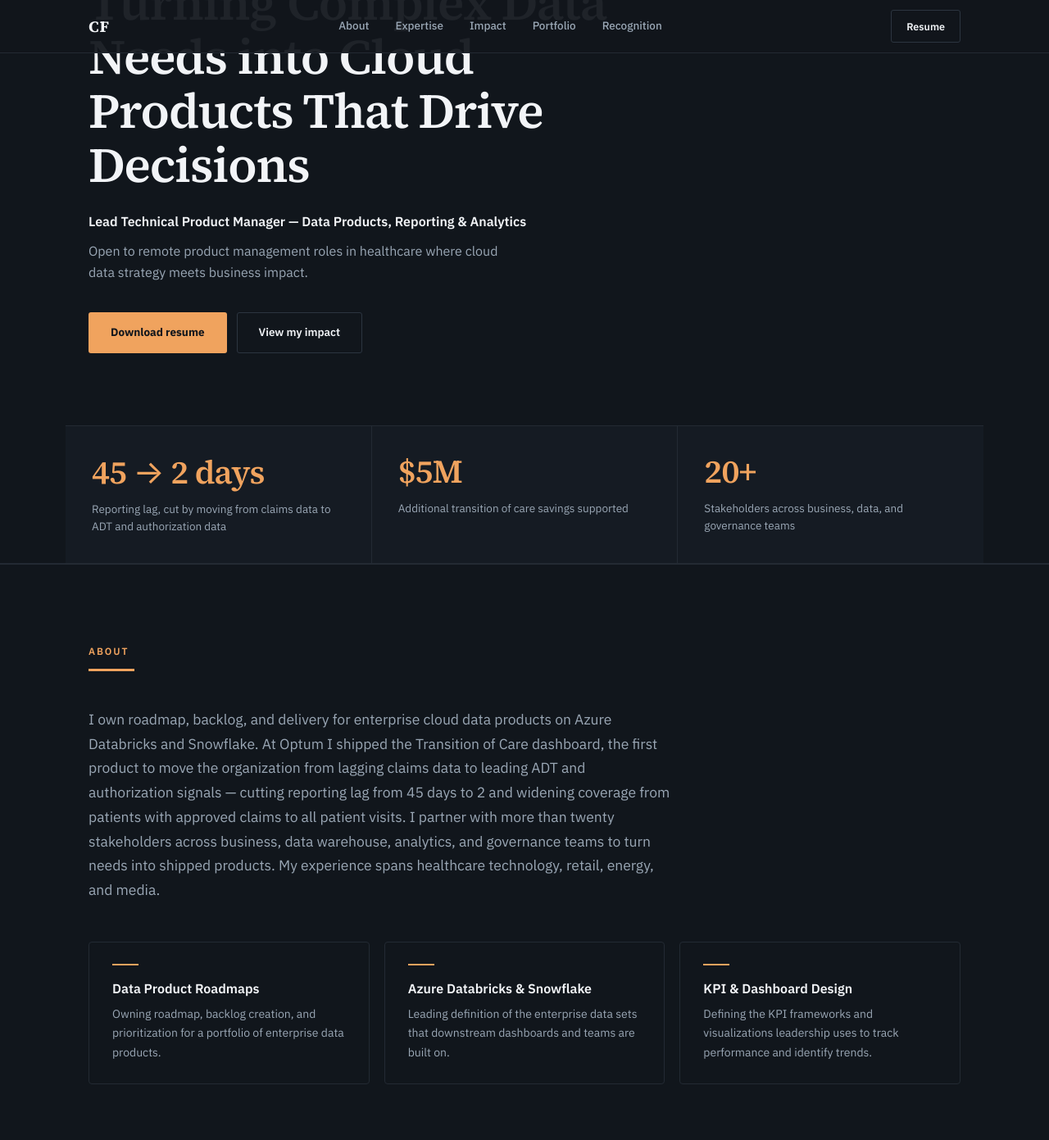
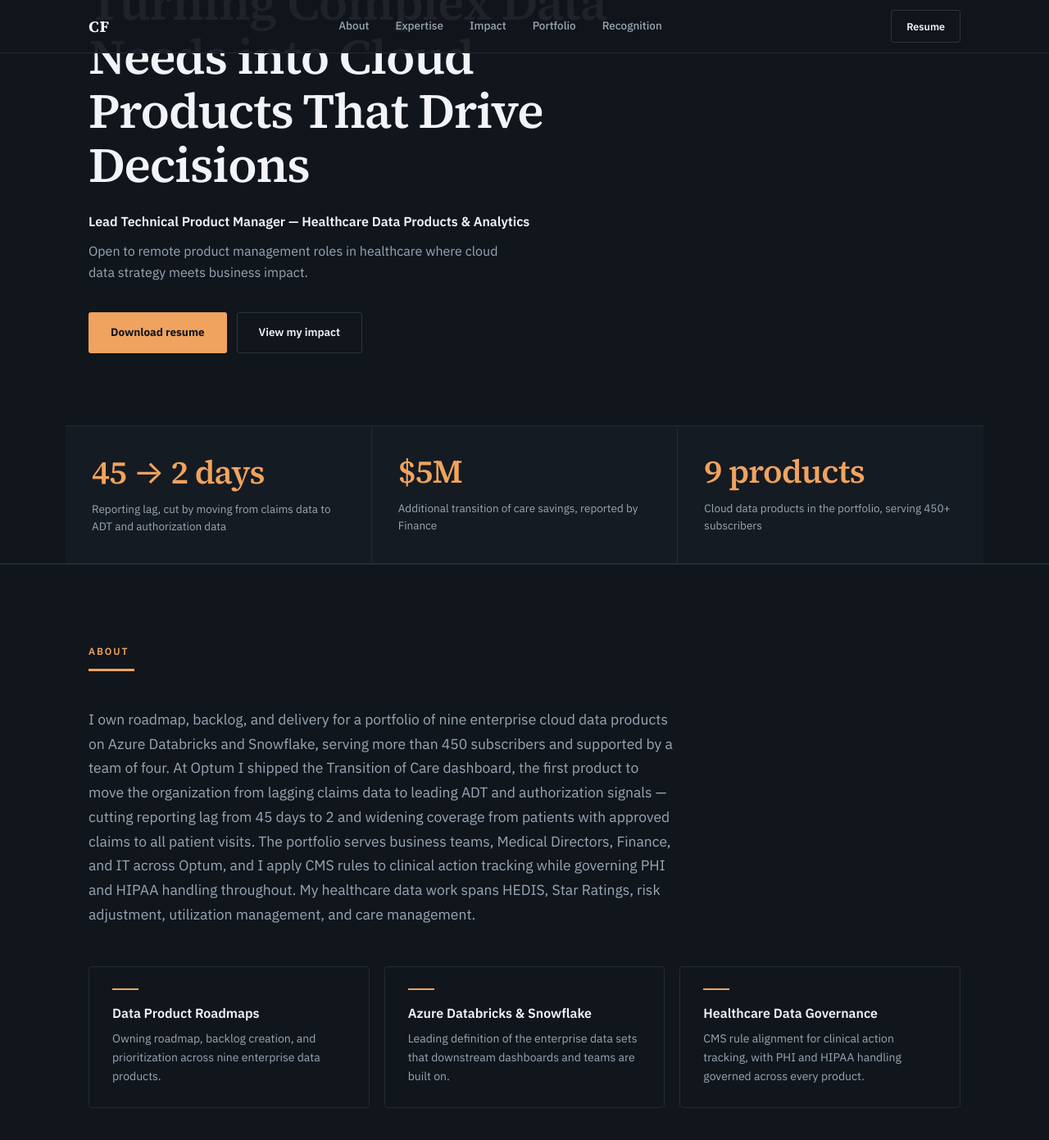
Before and after one commit to christanfranklin7-lab/Portfolio, a Jekyll site: the page built from index.html, in a window 1280 px wide and 1400 px high, scrolled down 246 px. Shown: the top 1391 px of the window at 82% size. Built offline with Jekyll 4.4.1, drawn with Linux system fonts in a browser that asks for light colours; some of the changed text lies outside the part shown.

Commit message:
Add files via upload

```diff
--- a/_data/expertise.yml
+++ b/_data/expertise.yml
@@ -1,8 +1,10 @@
 - id: product
   label: Product Management
   items:
+    - title: Product Discovery
+      body: Working directly with Medical Directors to capture clinical goals, then assessing what the data can support and sequencing for fastest value.
     - title: Data Product Roadmaps
-      body: Owning the roadmap for Data Services & Analytics and for individual products within the portfolio.
+      body: Owning the roadmap for Data Services & Analytics and for individual products across a nine-product portfolio.
     - title: Backlog Creation & Prioritization
       body: Sequencing work against stakeholder impact and delivery capacity across the data product portfolio.
     - title: Data Product Requirements
@@ -27,8 +29,12 @@
       body: Moving reporting off lagging claims data and onto leading ADT and authorization signals.
     - title: KPI Development & Dashboard Design
       body: Defining KPI frameworks and dashboards that give leadership actionable visibility.
-    - title: Data Governance Frameworks
-      body: Establishing governance policies, quality standards, and reporting consistency across the organization.
+    - title: PHI & HIPAA Governance
+      body: Governing PHI handling and HIPAA requirements across the Transition of Care product and the wider portfolio.
+    - title: CMS Rule Alignment
+      body: Applying CMS rules to the definition of tracked clinical actions so reporting reflects them correctly.
+    - title: Quality & Risk Programs
+      body: HEDIS, Star Ratings, risk adjustment, Medicare Advantage, utilization management, and care management reporting.
 
 - id: ba
   label: Business Analysis
--- a/_data/portfolio.yml
+++ b/_data/portfolio.yml
@@ -6,19 +6,52 @@
     signals — cutting reporting lag from 45 days to 2 and widening coverage from
     patients with approved claims to all patient visits.
   sections:
+    - heading: Discovery
+      items:
+        - Met with Medical Directors to capture clinical goals and define what success looked like
+        - Assessed which of those goals the available data could actually support
+        - Sequenced the roadmap around what could be delivered quickly against the highest-value goals
+        - Refined through review sessions, letting stakeholder feedback drive each iteration
     - heading: Key Actions
       items:
         - Built the product roadmap and owned backlog creation and prioritization
         - Defined source data needs, cloud data set design, reporting logic, and acceptance criteria
         - Led the team defining the enterprise data sets underneath the product
         - Coordinated delivery across business, data warehouse, analytics, and governance teams
+    - heading: The Tradeoff
+      items:
+        - Chose not to blend claims data into the lead-indicator product, despite claims being the established source
+        - Keeping the sources separate meant every figure had one unambiguous origin, with no reconciliation ambiguity for Finance or Medical Directors
+        - It also meant admits and visits are captured whether or not a claim is ever paid — the care happened, so it counts
+        - The cost is that the product does not reconcile to settled claims totals; that comparison stays where it belongs, in the claims reporting
     - heading: Outcome
       items:
         - Reporting lag reduced from 45 days to 2
         - Coverage widened from approved-claim patients only to all patient visits
-        - Supports $5M in additional transition of care savings
+        - Finance reports $5M in additional transition of care savings this year
+        - Used by business teams, Medical Directors, Finance, and IT across Optum
         - Enterprise data sets now feed at least three additional dashboards across IT and business teams
   stack: [Azure Databricks, Snowflake, Tableau, ServiceNow]
+
+- title: Standardizing Readmission Rate Logic Across the Organization
+  tags: [Data Governance, CMS Alignment, Stakeholder Alignment]
+  summary: >-
+    Multiple groups were calculating readmission rates different ways, producing
+    numbers that disagreed. Documented every variant, benchmarked them against
+    CMS methodology, and drove the organization to a single agreed definition.
+  sections:
+    - heading: Approach
+      items:
+        - Documented how each group was calculating the readmission rate and where the logic diverged
+        - Compared every variant against CMS methodology to establish an external reference point
+        - Wrote up the findings and differences for the primary business owner
+        - Presented the comparison to the Medical Directors for final review and agreement
+    - heading: Outcome
+      items:
+        - One agreed readmission rate definition, ratified by the Medical Directors
+        - Differences between prior calculations documented rather than left implicit
+        - CMS methodology established as the reference point for future definition questions
+  stack: [CMS Methodology, Snowflake, Tableau]
 
 - title: Enterprise Reporting Consolidation & BI Delivery
   tags: [Business Intelligence, KPI Reporting, Data Governance]
@@ -35,6 +68,7 @@
         - Cross-functional alignment across business, development, and QA teams
     - heading: Outcome
       items:
+        - 50 legacy reports replaced with governed data products
         - 30+ SSRS reports consolidated into two dashboards on one governed data set
         - One source of truth for stakeholders asking the same questions
         - 98% on-time delivery on data warehouse project
--- a/_data/profile.yml
+++ b/_data/profile.yml
@@ -1,10 +1,9 @@
 name: Christan Franklin
 initials: CF
-title: "Lead Technical Product Manager — Data Products, Reporting & Analytics"
+title: "Lead Technical Product Manager — Healthcare Data Products & Analytics"
 headline: "Turning Complex Data Needs into Cloud Products That Drive Decisions"
 location: San Antonio, TX · Remote
 
-# NOTE: your resume uses Christy.franklin@live.com. Pick ONE and use it everywhere.
 email: christanfranklin7@gmail.com
 linkedin: https://www.linkedin.com/in/christan-franklin-cbap-92885723/
 
@@ -12,14 +11,16 @@
 resume_url: /Portfolio/Christan-Franklin-Resume.pdf
 
 about: >-
-  I own roadmap, backlog, and delivery for enterprise cloud data products on
-  Azure Databricks and Snowflake. At Optum I shipped the Transition of Care
+  I own roadmap, backlog, and delivery for a portfolio of nine enterprise cloud
+  data products on Azure Databricks and Snowflake, serving more than 450
+  subscribers and supported by a team of four. At Optum I shipped the Transition of Care
   dashboard, the first product to move the organization from lagging claims data
   to leading ADT and authorization signals — cutting reporting lag from 45 days
   to 2 and widening coverage from patients with approved claims to all patient
-  visits. I partner with more than twenty stakeholders across business, data
-  warehouse, analytics, and governance teams to turn needs into shipped products.
-  My experience spans healthcare technology, retail, energy, and media.
+  visits. The portfolio serves business teams, Medical Directors, Finance, and IT
+  across Optum, and I apply CMS rules to clinical action tracking while governing
+  PHI and HIPAA handling throughout. My healthcare data work spans HEDIS, Star
+  Ratings, risk adjustment, utilization management, and care management.
 
 seeking: >-
   Open to remote product management roles in healthcare where cloud data strategy
@@ -27,8 +28,8 @@
 
 value_props:
   - title: Data Product Roadmaps
-    body: Owning roadmap, backlog creation, and prioritization for a portfolio of enterprise data products.
+    body: Owning roadmap, backlog creation, and prioritization across nine enterprise data products.
   - title: Azure Databricks & Snowflake
     body: Leading definition of the enterprise data sets that downstream dashboards and teams are built on.
-  - title: KPI & Dashboard Design
-    body: Defining the KPI frameworks and visualizations leadership uses to track performance and identify trends.
+  - title: Healthcare Data Governance
+    body: CMS rule alignment for clinical action tracking, with PHI and HIPAA handling governed across every product.
--- a/_data/stats.yml
+++ b/_data/stats.yml
@@ -10,22 +10,26 @@
     count: 5
     prefix: "$"
     suffix: "M"
-    label: Additional transition of care savings supported
-  - display: "20+"
-    count: 20
-    suffix: "+"
-    label: Stakeholders across business, data, and governance teams
+    label: Additional transition of care savings, reported by Finance
+  - display: "9 products"
+    label: Cloud data products in the portfolio, serving 450+ subscribers
 
 impact:
   - display: "$5M"
     count: 5
     prefix: "$"
     suffix: "M"
-    label: Additional transition of care savings supported by the current data product (Optum)
+    label: Additional transition of care savings reported by Finance this year (Optum)
   - display: '45 <span class="arrow">&rarr;</span> 2 days'
     label: Reporting lag, cut by moving from lagging claims data to leading ADT and authorization data (Optum)
-  - display: '30+ <span class="arrow">&rarr;</span> 2 reports'
-    label: SSRS reports consolidated into two dashboards on a shared enterprise data set (Optum)
+  - display: "50 reports"
+    count: 50
+    suffix: " reports"
+    label: Legacy reports replaced with governed data products, including 30+ SSRS reports consolidated into two dashboards (Optum)
+  - display: "450+"
+    count: 450
+    suffix: "+"
+    label: Subscribers across 9 cloud data products in the portfolio (Optum)
   - display: "3+"
     count: 3
     suffix: "+"
```
